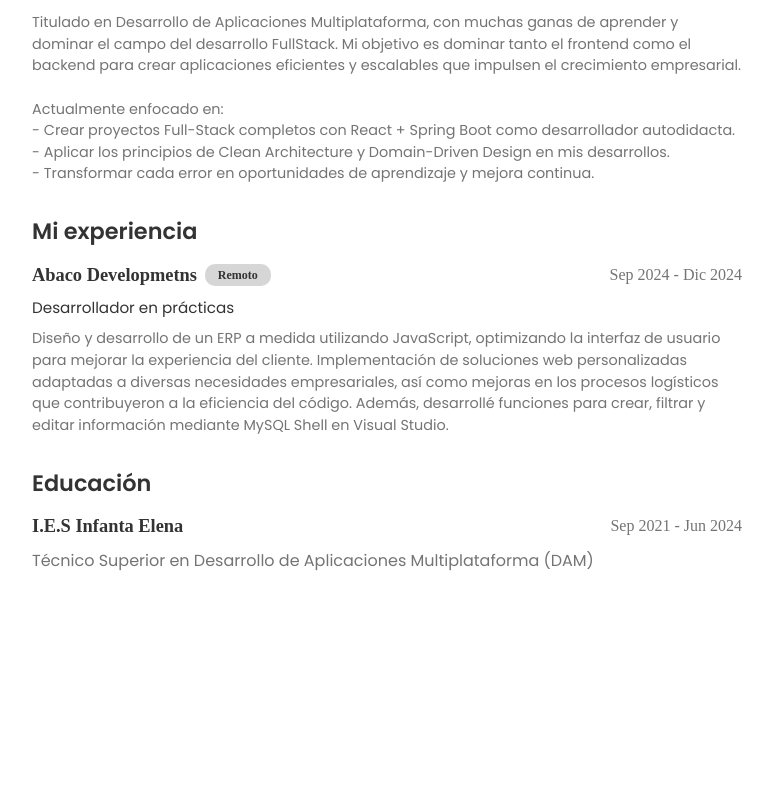
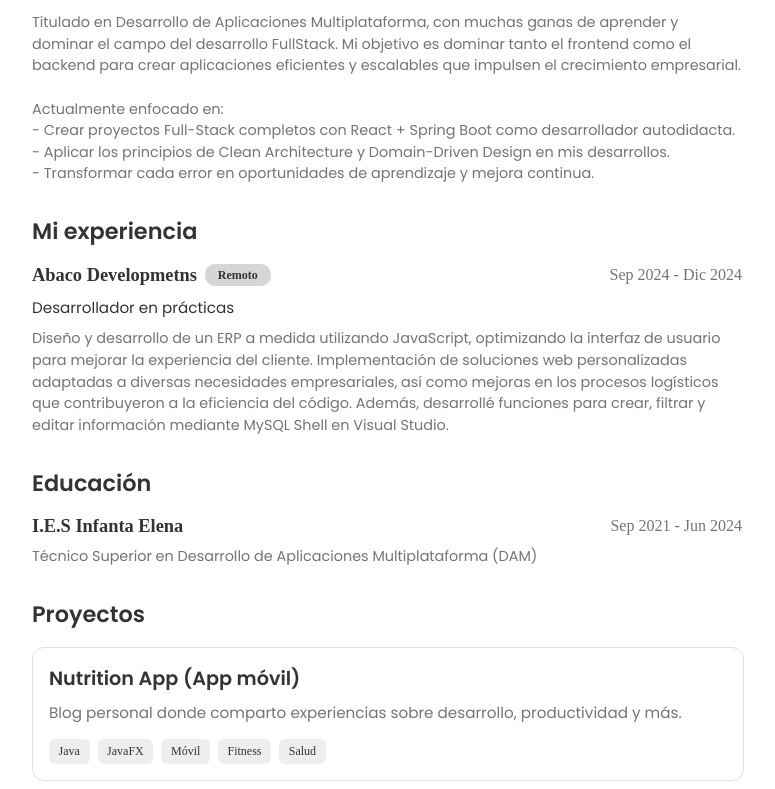
Before and after one commit to Jorge5115/portafolios-jorge, a React (Create React App) app: page / in a window 1280 px wide. Shown: the part 340-1129 px from the top of the page, without its empty margins (253-1028 px from the left). Before the commit the page ends 937 px from the top, so only its background shows below. Built offline with nearby package versions, Linux system fonts and the light colour scheme; grey boxes are pictures that could not be loaded.

Commit message:
Project section (Structure with the optional project video included)

```diff
--- a/src/components/Header.jsx
+++ b/src/components/Header.jsx
@@ -3,9 +3,11 @@ import fotoPerfil from '../assets/foto-jorge.jpg';
 import locationIcon from '../assets/world-icon.jpg';
 import telephoneIcon from '../assets/telephone-icon.jpg';
 import SocialButtons from './SocialButtons';
+import ProjectCards from './ProjectCards';
 import '../styles/globals.css';
 import '../styles/light-theme.css';
 import '../styles/dark-theme.css';
+import projectDemo from '../assets/videos/first-project.mp4';
 
 const Header = ({ darkMode, onToggleTheme, language, onToggleLanguage }) => {
   // Efecto para cambiar el tema en el HTML root
@@ -170,6 +172,23 @@ const Header = ({ darkMode, onToggleTheme, language, onToggleLanguage }) => {
         </div>
         <p className="degree-name">{language === 'es' ? 'Técnico Superior en Desarrollo de Aplicaciones Multiplataforma (DAM)' : 'Advanced Technician in Multiplatform Application Development (DAM)'}</p>
     </div>
+
+    <div className="projects-container">
+      <h1 className="projects-title">
+        {language === 'es' ? 'Proyectos' : 'Projects'}
+      </h1>
+
+      <ProjectCards
+        title="Nutrition App (App móvil)"
+        description={
+          language === 'es'
+            ? 'Blog personal donde comparto experiencias sobre desarrollo, productividad y más.'
+            : 'Personal blog where I share experiences about development, productivity, and more.'
+        }
+        tags={['Java', 'JavaFX', 'Móvil', 'Fitness', 'Salud']} // puedes añadir los tags que quieras
+        videoSrc={projectDemo}
+      />
+    </div>
     </>
   );
 };
--- /dev/null
+++ b/src/components/ProjectCards.jsx
@@ -0,0 +1,40 @@
+import React, { useRef } from 'react';
+import '../styles/project-cards.css';
+
+const ProjectCards = ({ title, description, tags, videoSrc }) => {
+  const cardRef = useRef();
+
+  const handleClick = () => {
+    cardRef.current?.scrollIntoView({
+      behavior: 'smooth',
+      block: 'center', // También puedes usar 'start' si prefieres arriba
+    });
+  };
+
+  return (
+    <div className="project-card" ref={cardRef} onClick={handleClick}>
+        <div className="left-column">
+            <h2 className="project-title">{title}</h2>
+            <p>{description}</p>
+
+            {tags && tags.length > 0 && (
+            <div className="tags">{tags.map((tag, i) => (
+                <span key={i} className="tag">{tag}</span>))}
+            </div>
+            )}
+        </div>
+
+        <div className="right-column">
+            <video
+            src={videoSrc}
+            autoPlay
+            muted
+            loop
+            playsInline
+            />
+        </div>
+    </div>
+  );
+};
+
+export default ProjectCards;
--- a/src/styles/dark-theme.css
+++ b/src/styles/dark-theme.css
@@ -18,4 +18,7 @@
 
   /* Botón del tipo de trabajo */
   --button-color: #3d3d3d;
+
+  /* Fondo del proyecto */
+  --project-background: #2e2e2e;
 }
--- a/src/styles/globals.css
+++ b/src/styles/globals.css
@@ -262,3 +262,29 @@ p, .header-title, .contacto p {
   margin-left: auto;
   font-size: 1rem;
 }
+
+.degree-name {
+  font-weight: 400;
+  font-size: 0.9rem;
+  color: var(--text-secondary);
+  line-height: 1.5;
+  font-family: 'Poppins', sans-serif;
+}
+
+/* ===== PROJECTS CONTAINER ===== */
+.projects-container {
+  max-width: 710px; /* Mismo ancho que el header */
+  width: 100%;
+  margin: 0 auto; /* Centrado horizontal */
+  display: flex;
+  flex-direction: column;
+  align-items: flex-start; /* Alinea el contenido a la izquierda como el header-info */
+}
+
+.projects-title {
+  font-weight: 600;
+  font-size: 1.4rem;
+  color: var(--text-primary);
+  margin-bottom: 1rem; /* Espacio más consistente */
+  font-family: 'Poppins', sans-serif;
+}
--- a/src/styles/light-theme.css
+++ b/src/styles/light-theme.css
@@ -18,4 +18,8 @@
 
   /* Botón del tipo de trabajo */
   --button-color: #d6d6d6;
+
+  /* Fondo del proyecto */
+  --project-background: #dfdfdf;
+  --project-card: #1a1a1a;
 }
--- /dev/null
+++ b/src/styles/project-cards.css
@@ -0,0 +1,86 @@
+.project-card {
+  display: flex;
+  width: 100%;
+  max-width: 720px;
+  height: auto;
+  overflow: hidden;
+  border-radius: 12px;
+  transition: all 0.3s ease-in-out;
+  border: 1px solid var(--project-background);
+  cursor: pointer;
+}
+
+.project-card:hover {
+  background: var(--project-background);
+}
+
+.left-column {
+  flex: 1;
+  padding: 1rem;
+  transition: flex 0.3s ease;
+}
+
+.left-column h2 {
+  font-size: 1.2rem;
+  font-weight: 600;
+  margin: 0;
+}
+
+.left-column p {
+  font-size: 0.95rem;
+  color: var(--text-secondary);
+  margin-top: 0.5rem;
+}
+
+.tags {
+  display: flex;
+  flex-wrap: wrap;
+  gap: 0.5rem;
+  margin-top: 0.8rem;
+}
+
+.tag {
+  background-color: #eee;
+  padding: 0.3rem 0.6rem;
+  font-size: 0.75rem;
+  border-radius: 6px;
+  color: #333;
+}
+
+/* === Right side hidden initially === */
+.right-column {
+  width: 0;
+  overflow: hidden;
+  transition: width 0.2s ease;
+}
+
+/* === Reveal video on hover === */
+.project-card:hover .right-column {
+  width: 50%; /* o el tamaño que tú quieras */
+  padding: 1rem;
+}
+
+/* === Video fills the available space === */
+.project-card video {
+  width: 100%;
+  height: auto;
+  display: block;
+  border-radius: 8px;
+  border: 1px solid var(--project-card);
+}
+
+.project-title {
+  font-weight: 600;
+  font-size: 1.4rem;
+  color: var(--text-primary);
+  margin-bottom: 1rem; /* Espacio más consistente */
+  font-family: 'Poppins', sans-serif;
+}
+
+.project-card:hover .project-title {
+  font-weight: 800;
+  font-size: 2rem;
+  color: var(--text-primary);
+  margin-bottom: 1rem; /* Espacio más consistente */
+  font-family: 'Poppins', sans-serif;
+}
```
Also changed, not shown: src/components/Projects.jsx (deleted), src/components/ThemeToggle.jsx (deleted), 1 other file (tests, documents, lock files or other folders).
